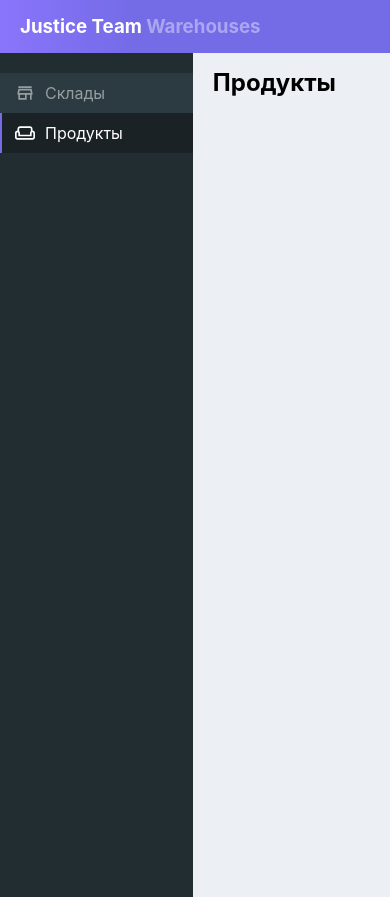
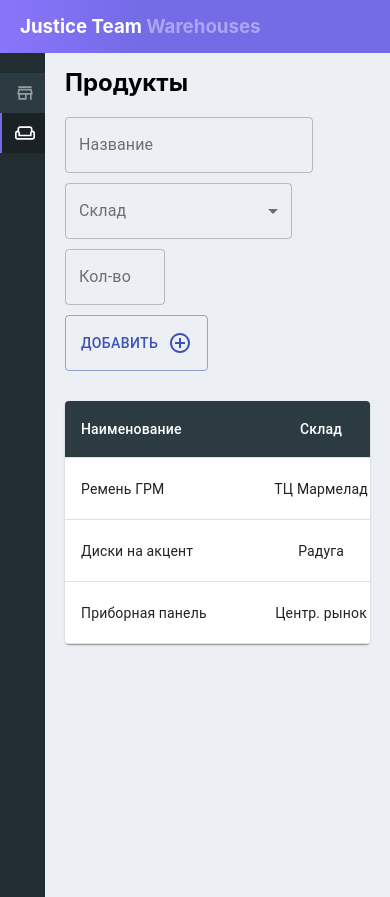
Before and after one commit to Breazzz/react-warehouses, a React (Create React App) app: page /products in a window 390 px wide. Built offline with nearby package versions, Linux system fonts and the light colour scheme.

Commit message:
Add productsPage, productsTable, productsForm and productsTable. Responsive and refactor

```diff
--- /dev/null
+++ b/src/Components/productsComponent/productForm.jsx
@@ -0,0 +1,50 @@
+import React from "react";
+import '../../Styles/Content.scss'
+import styles from './styles.module.scss'
+import {Button, FormControl, InputLabel, MenuItem, Select, TextField} from "@material-ui/core";
+import AddCircleOutlineOutlinedIcon from '@material-ui/icons/AddCircleOutlineOutlined';
+
+const ProductsForm = () => {
+    const [warehouses, setWarehouses] = React.useState('');
+
+    const handleChange = (event) => {
+        setWarehouses(event.target.value);
+    };
+    return (
+        <form noValidate autoComplete="off" className={styles.productForm}>
+            <TextField
+                id="standard-basic"
+                label="Название"
+                type='text'
+                variant="outlined"
+                className={styles.inputName}
+            />
+            <FormControl variant="outlined" className={styles.inputSelect}>
+                <InputLabel id="demo-simple-select-outlined-label">Склад</InputLabel>
+                <Select
+                    labelId="demo-simple-select-outlined-label"
+                    id="demo-simple-select-outlined"
+                    value={warehouses}
+                    onChange={handleChange}
+                    label="Age"
+                >
+                    <MenuItem value={10}>ТЦ Мармелад</MenuItem>
+                    <MenuItem value={20}>Радуга</MenuItem>
+                    <MenuItem value={30}>Центр. рынок</MenuItem>
+                </Select>
+            </FormControl>
+            <TextField
+                id="standard-basic"
+                label="Кол-во"
+                type='number'
+                variant="outlined"
+                className={styles.inputNumber}
+            />
+            <Button variant="outlined" color="primary" className={styles.buttonAdd}>
+                Добавить<AddCircleOutlineOutlinedIcon className={styles.btnIcon} />
+            </Button>
+        </form>
+    )
+}
+
+export default ProductsForm;
--- a/src/Components/productsComponent/products.jsx
+++ b/src/Components/productsComponent/products.jsx
@@ -1,10 +1,19 @@
 import React from "react";
 import '../../Styles/Content.scss'
+import styles from './styles.module.scss'
+import ProductsForm from "./productForm";
+import ProductsTable from "./productsTable";
 
 const Products = () => {
     return (
         <div className='content'>
             <h2>Продукты</h2>
+            <div className={styles.productsWrap}>
+               <ProductsForm />
+               <div className={styles.productsList}>
+                   <ProductsTable />
+               </div>
+            </div>
         </div>
     )
 }
--- /dev/null
+++ b/src/Components/productsComponent/productsTable.jsx
@@ -0,0 +1,60 @@
+import React from 'react';
+import Table from '@material-ui/core/Table';
+import TableBody from '@material-ui/core/TableBody';
+import TableCell from '@material-ui/core/TableCell';
+import TableContainer from '@material-ui/core/TableContainer';
+import TableHead from '@material-ui/core/TableHead';
+import TableRow from '@material-ui/core/TableRow';
+import Paper from '@material-ui/core/Paper';
+import styles from './styles.module.scss'
+import EditOutlinedIcon from '@material-ui/icons/EditOutlined';
+import CloseOutlinedIcon from '@material-ui/icons/CloseOutlined';
+
+function createData(name, warehouse, quantity) {
+    return { name, warehouse, quantity };
+}
+
+const rows = [
+    createData('Ремень ГРМ', 'ТЦ Мармелад', 32),
+    createData('Диски на акцент', 'Радуга', 7),
+    createData('Приборная панель', 'Центр. рынок', 15),
+];
+
+const handleEdit = () => {
+    console.log('EDIT PRODUCT')
+}
+
+const handleDelete = () => {
+    console.log('DELETE PRODUCT')
+}
+
+export default function ProductsTable() {
+    return (
+        <TableContainer component={Paper}>
+            <Table className={styles.table} aria-label="caption table">
+                <TableHead className={styles.tableHead}>
+                    <TableRow className={styles.tableTitle}>
+                        <TableCell>Наименование</TableCell>
+                        <TableCell align="center">Склад</TableCell>
+                        <TableCell align="center">Кол-во</TableCell>
+                        <TableCell align="right" />
+                        <TableCell align="right" />
+                    </TableRow>
+                </TableHead>
+                <TableBody>
+                    {rows.map((row) => (
+                        <TableRow key={row.name}>
+                            <TableCell component="th" scope="row">
+                                {row.name}
+                            </TableCell>
+                            <TableCell align="center">{row.warehouse}</TableCell>
+                            <TableCell align="center">{row.quantity}</TableCell>
+                            <TableCell align="right"><EditOutlinedIcon className={styles.iconEdit} onClick={handleEdit} /></TableCell>
+                            <TableCell align="right"><CloseOutlinedIcon className={styles.iconDelete} onClick={handleDelete} /></TableCell>
+                        </TableRow>
+                    ))}
+                </TableBody>
+            </Table>
+        </TableContainer>
+    );
+}
--- /dev/null
+++ b/src/Components/productsComponent/styles.module.scss
@@ -0,0 +1,78 @@
+.productsWrap {
+  margin-top: 20px;
+  width: 100%;
+  .productForm{
+    display: flex;
+    align-items: center;
+    flex-wrap: wrap;
+    width: 100%;
+    .inputName{
+      margin-right: 20px;
+      margin-bottom: 10px;
+    }
+    .inputSelect{
+      max-width: 227px;
+      width: 100%;
+      margin-right: 20px;
+      margin-bottom: 10px;
+    }
+    .inputNumber{
+      max-width: 100px;
+      margin-right: 20px;
+      margin-bottom: 10px;
+    }
+    .buttonAdd{
+      height: 56px;
+      display: flex;
+      align-items: center;
+      margin-bottom: 10px;
+      span {
+        display: flex;
+        align-items: center;
+      }
+      .btnIcon{
+        margin-left: 10px;
+      }
+    }
+  }
+}
+
+.productsList{
+  margin-top: 20px;
+  width: 100%;
+  .productsItem {
+    width: 100%;
+  }
+}
+
+.table {
+  min-width: 550px;
+  overflow-y: auto;
+  width: 100%;
+  .tableHead {
+    .tableTitle {
+      * {
+        color: white;
+        background: #2C3B41;
+      }
+    }
+  }
+  .iconEdit {
+    color: #f39c12;
+    cursor: pointer;
+  }
+  .iconDelete {
+    color: #bd102d;
+    cursor: pointer;
+  }
+}
+
+@media screen and (max-width: 710px){
+  .productForm{
+    flex-direction: column;
+    align-items: flex-start!important;
+    .inputName, .inputSelect, .inputNumber {
+      margin-right: 0!important;
+    }
+  }
+}
--- a/src/Components/sidebarComponent/sidebar.jsx
+++ b/src/Components/sidebarComponent/sidebar.jsx
@@ -6,9 +6,14 @@ import WeekendOutlinedIcon from '@material-ui/icons/WeekendOutlined';
 
 
 function Sidebar() {
+    const checkActive = (match, location) => {
+        if(!location) return false;
+        const {pathname} = location;
+        return pathname === "/";
+    }
     return (
         <div className={styles.sidebar}>
-            <NavLink exact to="/" activeClassName={styles.active}>
+            <NavLink exact to="/" activeClassName={styles.active} isActive={checkActive}>
                 <StoreOutlinedIcon className={styles.icon}/><span>Склады</span>
             </NavLink>
             <NavLink exact to="/products" activeClassName={styles.active}>
--- a/src/Components/sidebarComponent/styles.module.scss
+++ b/src/Components/sidebarComponent/styles.module.scss
@@ -42,3 +42,22 @@
     }
   }
 }
+
+@media screen and (max-width: 520px) {
+  .sidebar {
+    a {
+      padding-right: 20px;
+    }
+  }
+}
+
+@media screen and (max-width: 400px) {
+  .sidebar {
+    a {
+      padding-right: 0;
+      span {
+        display: none;
+      }
+    }
+  }
+}
--- a/src/Components/warehousesComponent/styles.module.scss
+++ b/src/Components/warehousesComponent/styles.module.scss
@@ -111,3 +111,11 @@
     }
   }
 }
+
+@media screen and (max-width: 460px) {
+  .warehousesWrap {
+    .item {
+      margin-right: 0;
+    }
+  }
+}
--- a/src/Components/warehousesComponent/warehousesItem.jsx
+++ b/src/Components/warehousesComponent/warehousesItem.jsx
@@ -5,6 +5,9 @@ import PlaylistAddCheckIcon from '@material-ui/icons/PlaylistAddCheck';
 import EditOutlinedIcon from '@material-ui/icons/EditOutlined';
 
 const WarehousesItem = () => {
+    const handleEdit = () => {
+        console.log('EDIT WAREHOUSE')
+    }
     return (
         <div className={styles.item}>
             <div className={styles.title}>
@@ -18,7 +21,7 @@ const WarehousesItem = () => {
                     <li>Капуста <span>9</span></li>
                 </ul>
             </div>
-            <div className={styles.bottom}>
+            <div className={styles.bottom} onClick={handleEdit}>
                 <EditOutlinedIcon className={styles.icon}/>Редактировать
             </div>
         </div>
--- a/src/Styles/Content.scss
+++ b/src/Styles/Content.scss
@@ -7,3 +7,9 @@
     font-size: 14px;
   }
 }
+
+@media screen and (max-width: 400px) {
+  .content{
+    width: calc(100% - 45px);
+  }
+}
```
